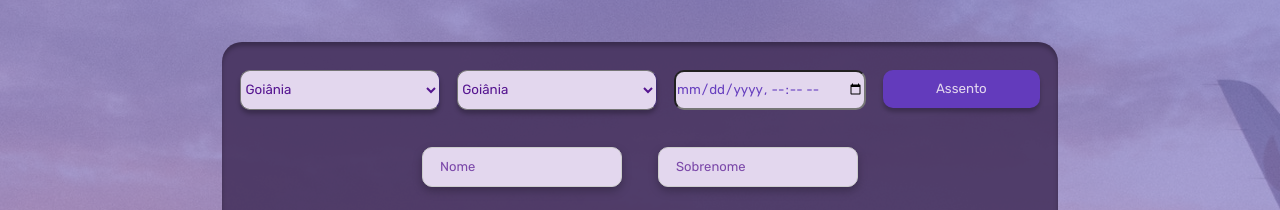
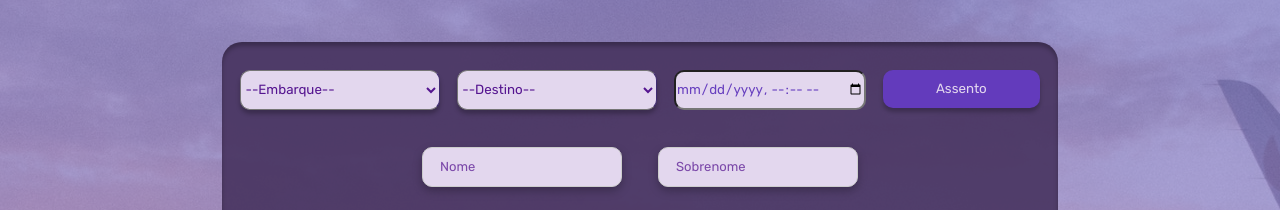
Before and after one commit to Rickazuo/boarding-pass-rocketseat, a React (Vite) app: page / in a window 1280 px wide. Shown: the part 265-475 px from the top of the page. Built offline with nearby package versions, Linux system fonts and the light colour scheme.

Commit message:
fix select first value

```diff
--- a/src/components/BoardingPassGeneratorBanner/BoardingPassGeneratorBanner.jsx
+++ b/src/components/BoardingPassGeneratorBanner/BoardingPassGeneratorBanner.jsx
@@ -9,8 +9,8 @@ import styles from "./styles.module.css";
 
 const BoardingPassGeneratorBanner = ({ airports }) => {
     const defaultFlightInfo = {
-        destination: airports[0].aeroporto,
-        departure: airports[0].aeroporto,
+        destination: "",
+        departure: "",
         date: "",
         firstName: "",
         lastName: "",
@@ -68,11 +68,13 @@ const BoardingPassGeneratorBanner = ({ airports }) => {
                         value={flightInfo.departure}
                         onChange={(e) => onChange(e, "departure")}
                         options={airports}
+                        label="Embarque"
                     />
                     <DropDown
                         value={flightInfo.destination}
                         onChange={(e) => onChange(e, "destination")}
                         options={airports}
+                        label="Destino"
                     />
                     <input
                         type="datetime-local"
--- a/src/components/DropDown/DropDown.jsx
+++ b/src/components/DropDown/DropDown.jsx
@@ -1,14 +1,14 @@
 import styles from "./styles.module.css";
 
-const DropDownButton = ({ onChange, value, options }) => {
+const DropDownButton = ({ onChange, value, options, label }) => {
     return (
         <select value={value} onChange={onChange} className={styles.dropDown}>
+            <option value="">--{label}--</option>
             {options.map((option) => (
                 <option
                     key={option.codigoIata}
                     className={styles.optionStyle}
                     value={option.aeroporto}
-                    // defaultValue={options[0].aeroporto}
                 >
                     {option.aeroporto}
                 </option>
```
